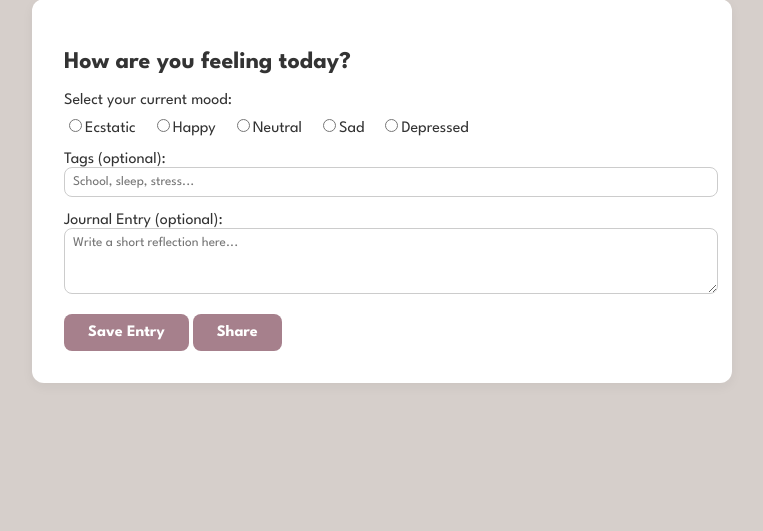
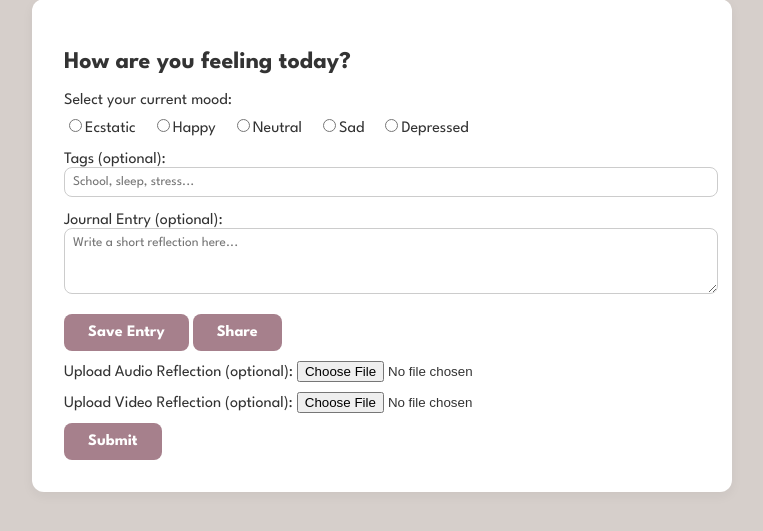
Before and after one commit to ananyaMishra6875/YRHacks25, a Flask app: page /entry in a window 1280 px wide. Shown: the part 137-668 px from the top of the page, without its empty margins (258-1021 px from the left). Run offline with Flask 3, Linux system fonts and the light colour scheme.

Commit message:
audio and video submission

```diff
--- a/app.py
+++ b/app.py
@@ -1,4 +1,5 @@
 from flask import Flask, render_template, request, redirect, url_for, jsonify
+import os
 
 app = Flask(__name__)
 
@@ -99,6 +100,21 @@ def settings():
         'comment': comment
     })
 
+@app.route('/submit', methods=['POST'])
+def submit_entry2():
+    audio_file = request.files.get('audio')
+    video_file = request.files.get('video')
+
+    if audio_file:
+        audio_path = os.path.join('static/uploads', audio_file.filename)
+        audio_file.save(audio_path)
+
+    if video_file:
+        video_path = os.path.join('static/uploads', video_file.filename)
+        video_file.save(video_path)
+
+    # process/save form data too
+    return "Entry submitted."
 
 if __name__ == '__main__':
     app.run(debug=True)
--- a/templates/entry.html
+++ b/templates/entry.html
@@ -23,5 +23,15 @@
             <button type="submit">Save Entry</button>
             <button>Share</button>
         </form>
+        <form method="POST" action="/submit" enctype="multipart/form-data">
+            <p style="font-size: 10px;"></p>
+            <label for="audio">Upload Audio Reflection (optional):</label>
+            <input type="file" name="audio" accept="audio/*">
+            <p style="font-size: 10px;"></p>
+            <label for="video">Upload Video Reflection (optional):</label>
+            <input type="file" name="video" accept="video/*">
+            <p style="font-size: 10px;"></p>
+            <button type="submit">Submit</button>
+          </form>
     </section>
 {% endblock %}
```
